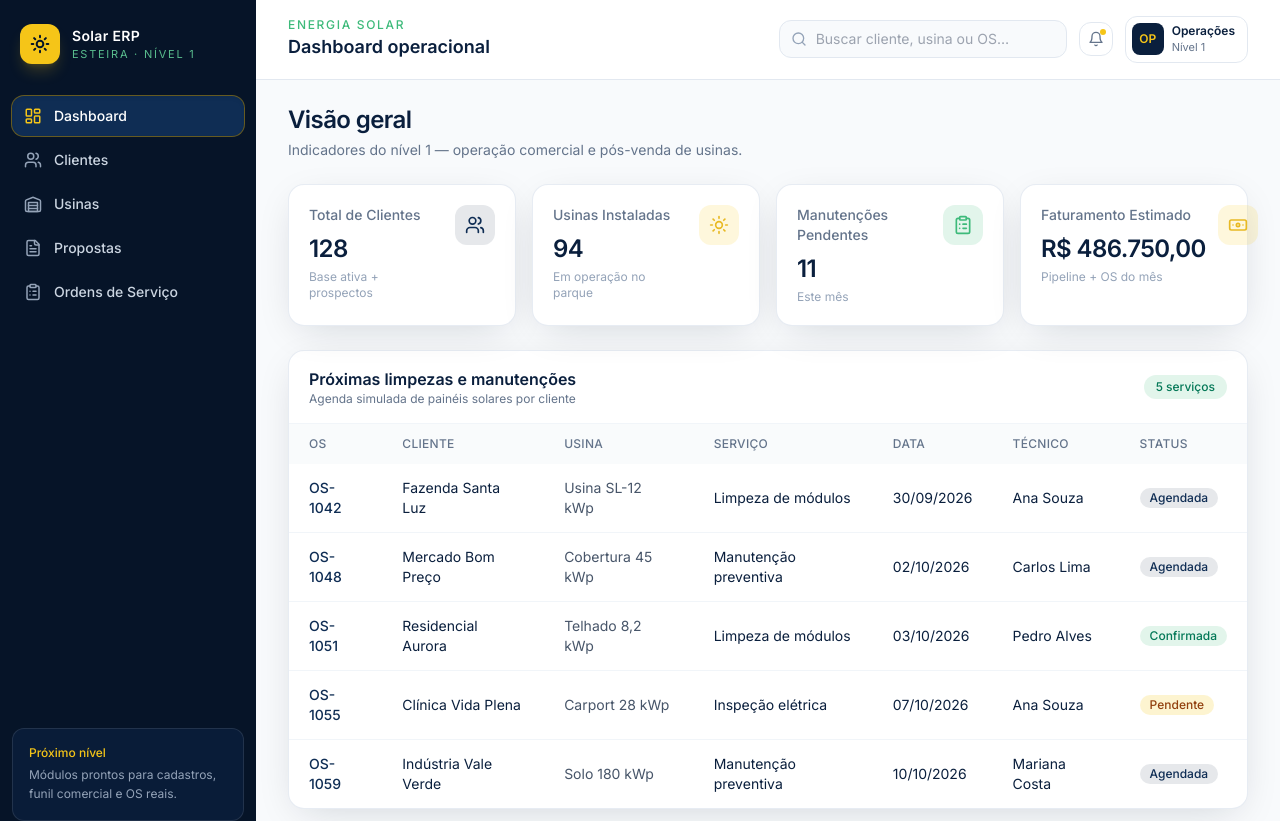
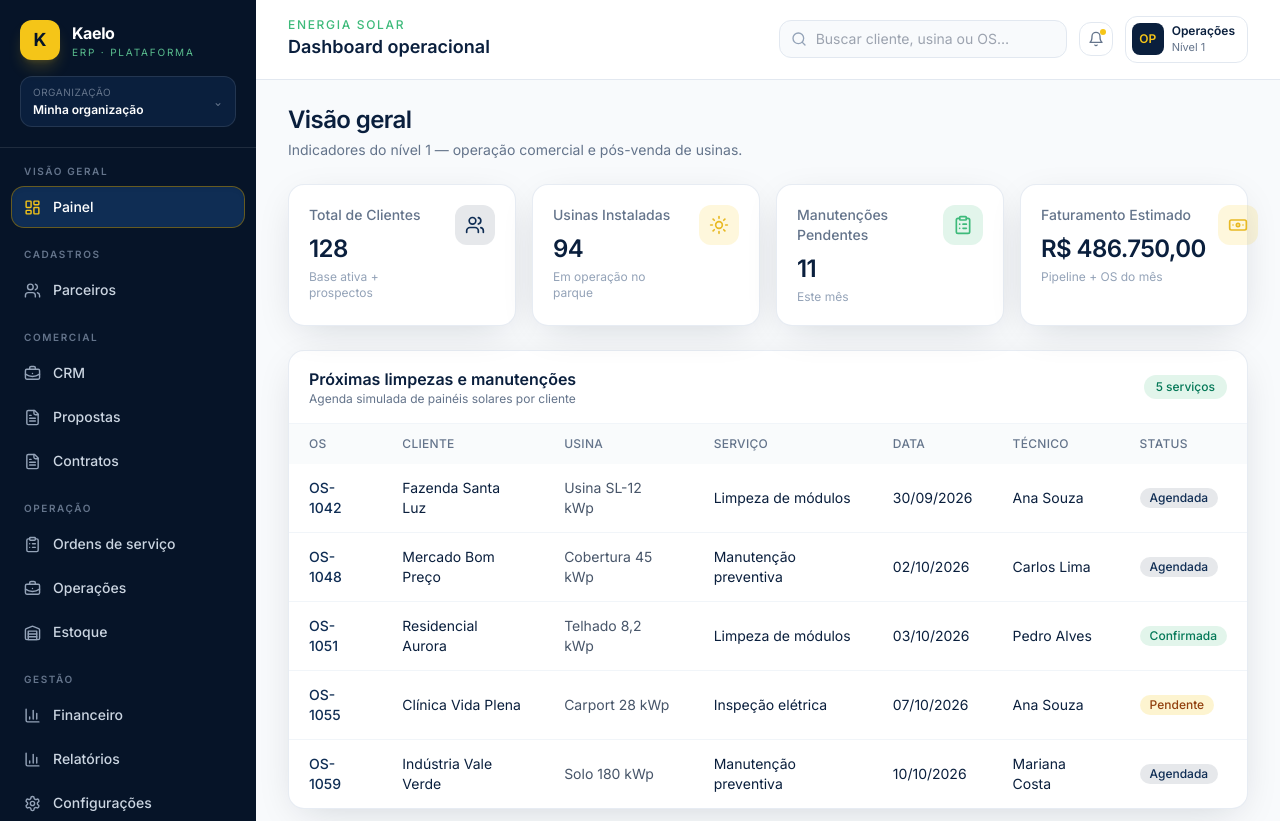
Before and after one commit to consultorfernandolima-cmyk/kaelo, a React (Vite) app: page / in a window 1280 px wide. Shown: the top 821 px of the page. Built offline with nearby package versions, Linux system fonts and the light colour scheme.

Commit message:
feat: cria navegacao modular do Kaelo

```diff
--- a/src/layout/Sidebar.jsx
+++ b/src/layout/Sidebar.jsx
@@ -1,36 +1,79 @@
 import { NavLink } from 'react-router-dom'
 import {
+  BarChart3,
+  Bell,
+  BriefcaseBusiness,
   ClipboardList,
   FileText,
   LayoutDashboard,
-  Sun,
+  Settings,
   Users,
   Warehouse,
 } from 'lucide-react'
 
-const navItems = [
-  { to: '/', label: 'Dashboard', icon: LayoutDashboard, end: true },
-  { to: '/clientes', label: 'Clientes', icon: Users },
-  { to: '/usinas', label: 'Usinas', icon: Warehouse },
+const groups = [
+  {
+    label: 'Visão geral',
+    items: [{ to: '/', label: 'Painel', icon: LayoutDashboard, end: true }],
+  },
+  {
+    label: 'Cadastros',
+    items: [{ to: '/clientes', label: 'Parceiros', icon: Users }],
+  },
+  {
+    label: 'Comercial',
+    items: [
+      { to: '/crm', label: 'CRM', icon: BriefcaseBusiness },
       { to: '/propostas', label: 'Propostas', icon: FileText },
-  { to: '/ordens-servico', label: 'Ordens de Serviço', icon: ClipboardList },
+      { to: '/contratos', label: 'Contratos', icon: FileText },
+    ],
+  },
+  {
+    label: 'Operação',
+    items: [
+      { to: '/ordens-servico', label: 'Ordens de serviço', icon: ClipboardList },
+      { to: '/operacoes', label: 'Operações', icon: BriefcaseBusiness },
+      { to: '/estoque', label: 'Estoque', icon: Warehouse },
+    ],
+  },
+  {
+    label: 'Gestão',
+    items: [
+      { to: '/financeiro', label: 'Financeiro', icon: BarChart3 },
+      { to: '/relatorios', label: 'Relatórios', icon: BarChart3 },
+      { to: '/configuracoes', label: 'Configurações', icon: Settings },
+    ],
+  },
 ]
 
 export default function Sidebar() {
   return (
     <aside className="flex w-64 shrink-0 flex-col bg-navy-950 text-slate-200">
-      <div className="flex items-center gap-3 px-5 py-6">
+      <div className="border-b border-white/10 px-5 py-5">
+        <div className="flex items-center gap-3">
           <div className="flex h-10 w-10 items-center justify-center rounded-xl bg-solar-yellow text-navy-950 shadow-lg shadow-solar-yellow/20">
-          <Sun className="h-5 w-5" strokeWidth={2.4} />
+            <span className="text-lg font-black">K</span>
           </div>
           <div>
-          <p className="text-sm font-semibold tracking-wide text-white">Solar ERP</p>
-          <p className="text-[11px] uppercase tracking-[0.16em] text-solar-mint/80">Esteira · Nível 1</p>
+            <p className="text-base font-bold tracking-tight text-white">Kaelo</p>
+            <p className="text-[10px] uppercase tracking-[0.18em] text-solar-mint/80">ERP · Plataforma</p>
           </div>
         </div>
+        <button type="button" className="mt-4 flex w-full items-center justify-between rounded-xl border border-white/10 bg-navy-900 px-3 py-2 text-left hover:bg-navy-800">
+          <div>
+            <p className="text-[10px] uppercase tracking-wider text-slate-500">Organização</p>
+            <p className="mt-0.5 truncate text-xs font-semibold text-white">Minha organização</p>
+          </div>
+          <span className="text-xs text-slate-500">⌄</span>
+        </button>
+      </div>
 
-      <nav className="mt-2 flex-1 space-y-1 px-3">
-        {navItems.map(({ to, label, icon: Icon, end }) => (
+      <nav className="flex-1 overflow-y-auto px-3 py-4">
+        {groups.map((group) => (
+          <div key={group.label} className="mb-5">
+            <p className="px-3 pb-2 text-[10px] font-semibold uppercase tracking-[0.16em] text-slate-500">{group.label}</p>
+            <div className="space-y-1">
+              {group.items.map(({ to, label, icon: Icon, end }) => (
                 <NavLink
                   key={to}
                   to={to}
@@ -46,21 +89,24 @@ export default function Sidebar() {
                 >
                   {({ isActive }) => (
                     <>
-                <Icon
-                  className={`h-4.5 w-4.5 ${isActive ? 'text-solar-yellow' : 'text-slate-400'}`}
-                  size={18}
-                />
-                {label}
+                      <Icon size={17} className={isActive ? 'text-solar-yellow' : 'text-slate-400'} />
+                      <span>{label}</span>
                     </>
                   )}
                 </NavLink>
               ))}
+            </div>
+          </div>
+        ))}
       </nav>
 
-      <div className="m-3 rounded-xl border border-white/10 bg-navy-900/80 p-4">
-        <p className="text-xs font-medium text-solar-yellow">Próximo nível</p>
-        <p className="mt-1 text-xs leading-relaxed text-slate-400">
-          Módulos prontos para cadastros, funil comercial e OS reais.
+      <div className="m-3 rounded-xl border border-white/10 bg-navy-900/80 p-3">
+        <div className="flex items-center gap-2">
+          <Bell size={15} className="text-solar-yellow" />
+          <p className="text-xs font-medium text-white">Ambiente Kaelo</p>
+        </div>
+        <p className="mt-1 text-[11px] leading-relaxed text-slate-400">
+          Módulos e permissões serão definidos pela organização e licença.
         </p>
       </div>
     </aside>
```
Lines whose indentation alone changed are shown as unchanged.
